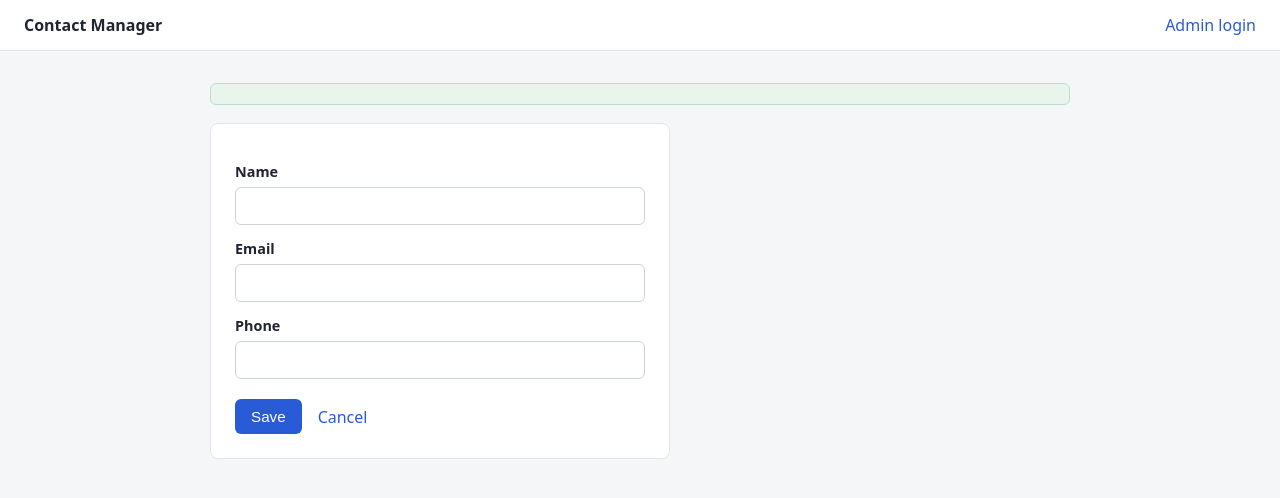
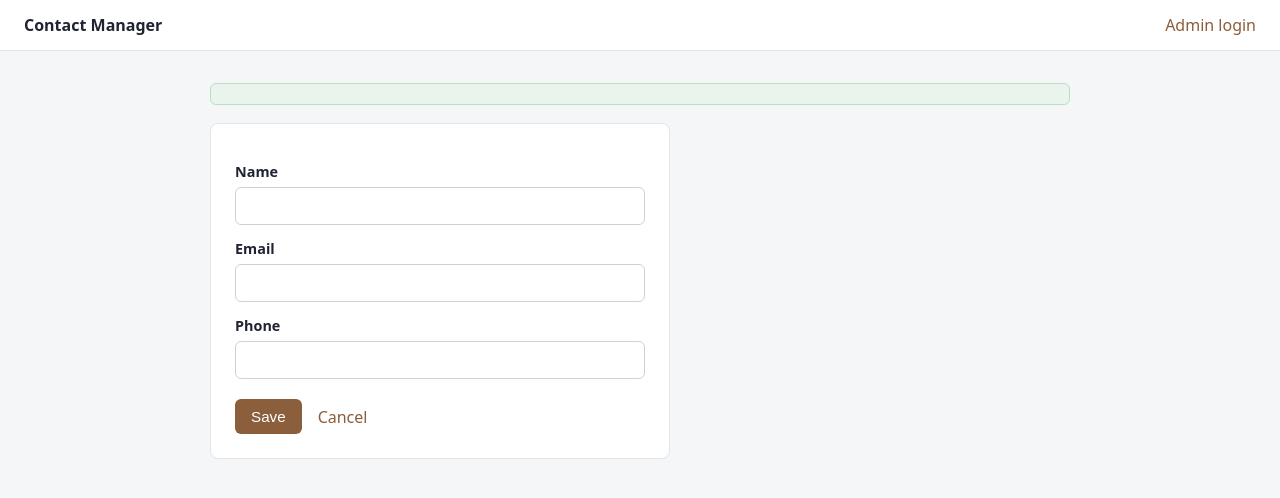
Before and after one commit to jehadalmermesh/contact-manager, a PHP site: template views/contacts/form.php in a window 1280 px wide. Shown: the top 498 px of the page. Run offline with PHP 8.4, Linux system fonts and the light colour scheme; the template is opened without the code that fills it, so the values that code supplies are empty.

Commit message:
Update colour scheme to brown

```diff
--- a/public/css/style.css
+++ b/public/css/style.css
@@ -1,6 +1,6 @@
 * { box-sizing: border-box; }
 body { margin: 0; font-family: system-ui, -apple-system, "Segoe UI", sans-serif; background: #f5f6f8; color: #1f2430; }
-a { color: #2a5bd7; text-decoration: none; }
+a { color: #8b5e3c; text-decoration: none; }
 a:hover { text-decoration: underline; }
 .topbar { display: flex; justify-content: space-between; align-items: center; padding: 14px 24px; background: #fff; border-bottom: 1px solid #e2e5ea; }
 .topbar nav { display: flex; gap: 14px; align-items: center; }
@@ -15,11 +15,11 @@ th { background: #fafbfc; font-size: .85rem; color: #5b6272; }
 .card { background: #fff; border: 1px solid #e2e5ea; border-radius: 8px; padding: 24px; max-width: 460px; }
 label { display: block; font-weight: 600; margin: 14px 0 6px; font-size: .9rem; }
 input { width: 100%; padding: 9px 10px; border: 1px solid #cdd2da; border-radius: 6px; font-size: 1rem; }
-.btn { display: inline-block; background: #2a5bd7; color: #fff; border: 0; padding: 9px 16px; border-radius: 6px; cursor: pointer; font-size: .95rem; }
-.btn:hover { background: #2049b3; text-decoration: none; }
+.btn { display: inline-block; background: #8b5e3c; color: #fff; border: 0; padding: 9px 16px; border-radius: 6px; cursor: pointer; font-size: .95rem; }
+.btn:hover { background: #6f4a2f; text-decoration: none; }
 .form-actions { display: flex; gap: 16px; align-items: center; margin-top: 20px; }
 .inline { display: inline; margin: 0; }
-button.link { background: none; border: 0; padding: 0; color: #2a5bd7; cursor: pointer; font: inherit; }
+button.link { background: none; border: 0; padding: 0; color: #8b5e3c; cursor: pointer; font: inherit; }
 button.link.danger { color: #c0392b; }
 .error { color: #c0392b; font-size: .85rem; margin: 6px 0 0; }
 .flash { background: #e8f4ec; border: 1px solid #b8dfc5; padding: 10px 14px; border-radius: 6px; margin-bottom: 18px; }
```
